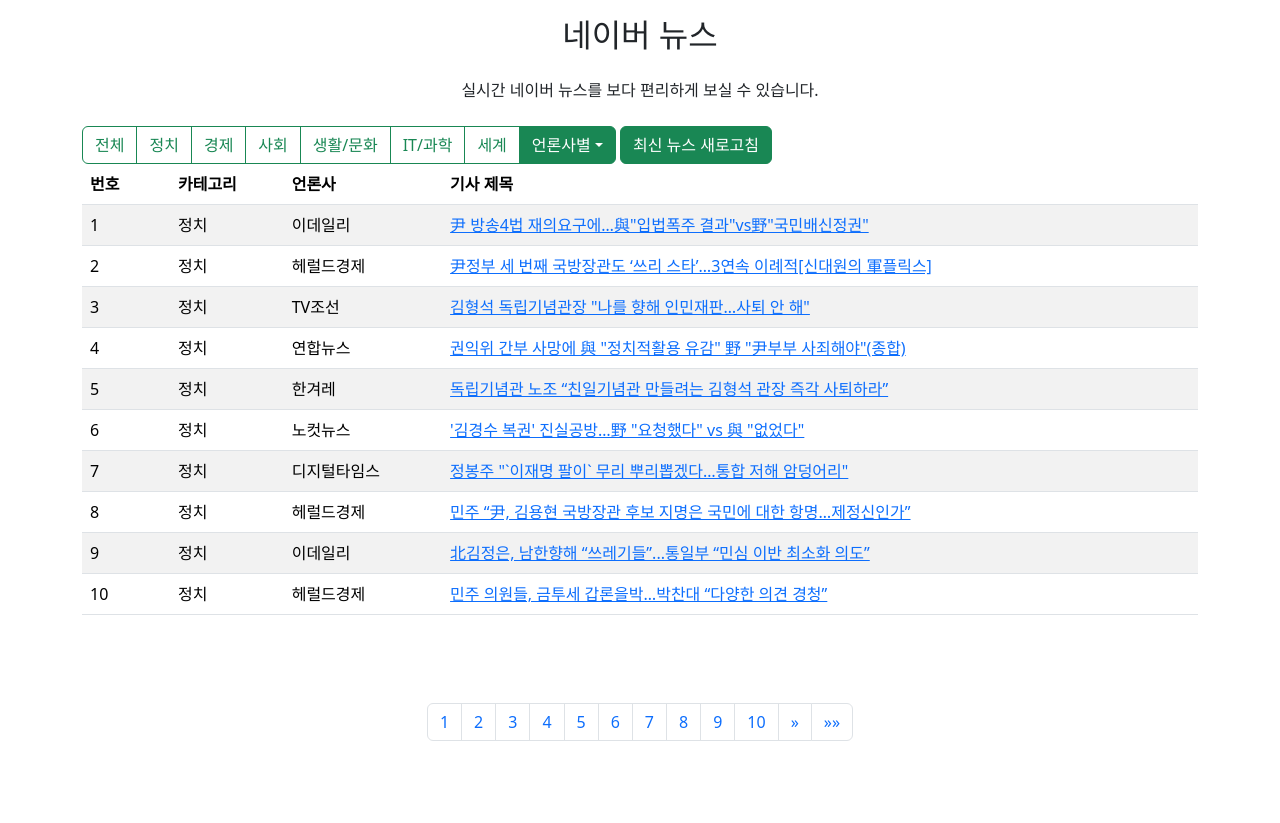
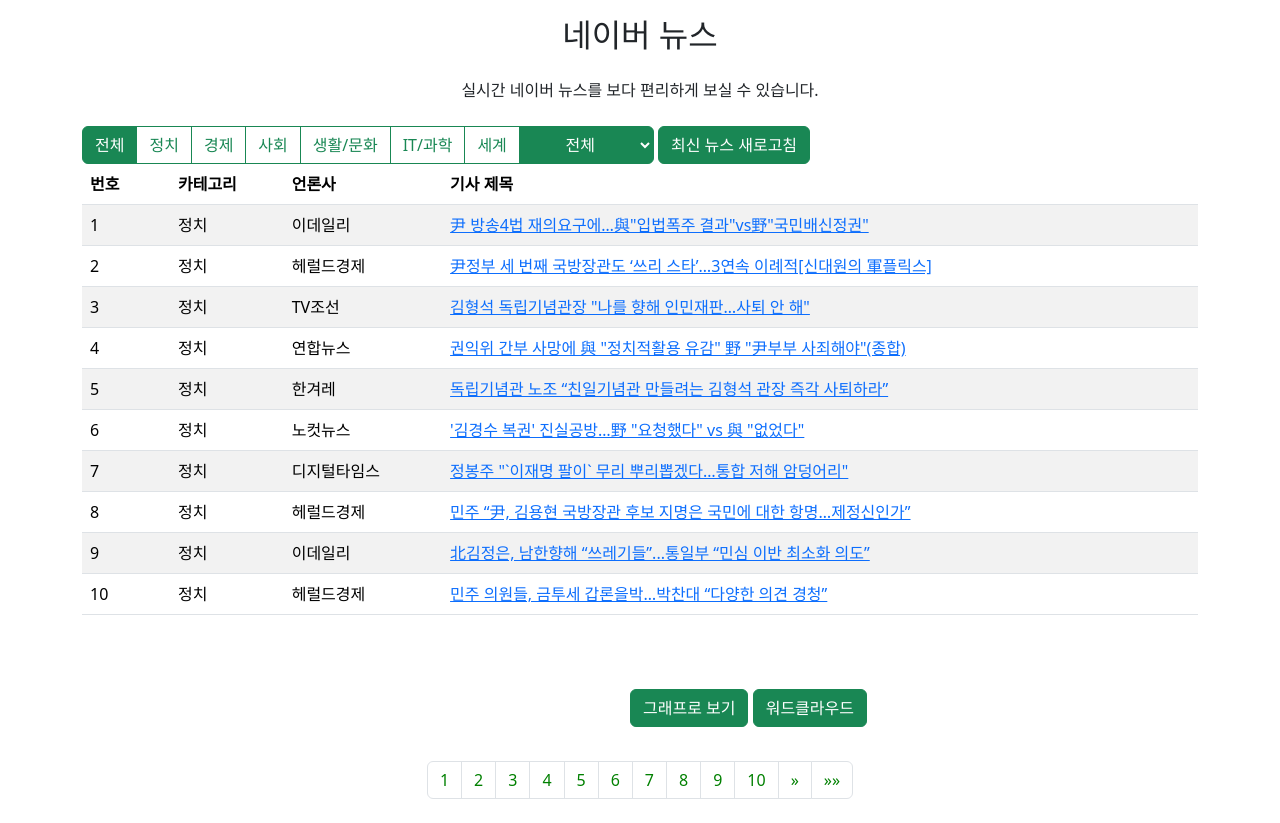
Before and after one commit to haru2175/PythonTeamProJect, a Django app: page /NaverNews/ in a window 1280 px wide. Before the commit the page ends 741 px from the top, so only its background shows below. Run offline with Django 5.2, Linux system fonts and the light colour scheme; data comes from the database, SQL or seed files in the repository.

Commit message:
Team Project #16
건우 수정

```diff
--- a/TeamProject/TeamProject/templates/TeamProject/NaverNews_list.html
+++ b/TeamProject/TeamProject/templates/TeamProject/NaverNews_list.html
@@ -6,34 +6,34 @@
     <meta name="viewport" content="width=device-width, initial-scale=1">
     <link href="https://cdn.jsdelivr.net/npm/bootstrap@5.3.3/dist/css/bootstrap.min.css" rel="stylesheet">
     <script src="https://cdn.jsdelivr.net/npm/bootstrap@5.3.3/dist/js/bootstrap.bundle.min.js"></script>
+    <script src="https://code.jquery.com/jquery-3.6.0.min.js"></script>
 </head>
 <style>
-    body {
-    background-color: white;
+    .pagination{
+        --bs-pagination-hover-color: white;
+        --bs-pagination-hover-bg: green;
+        --bs-pagination-color: green;
     }
 </style>
 <body>
 {% block content %}
 <div class="container mt-3">
+    <!--<h2 class="text-center mb-4">네이버 뉴스</h2>-->
     <h2 class="text-center mb-4">네이버 뉴스</h2>
     <p class="text-center mb-4">실시간 네이버 뉴스를 보다 편리하게 보실 수 있습니다.</p>
 
+    <div class="btn-group" role="group" aria-label="Basic radio toggle button group">
+        <button type="button" class="btn btn-outline-success 전체" onclick="buttonCategory('전체')">전체</button>
+        {% for news in NewsCategory %}
+        <button type="button" class="btn btn-outline-success {{ news.nCategory }}" onclick="buttonCategory('{{ news.nCategory }}')">{{news.nCategory}}</button>
+        {% endfor %}
         <div class="btn-group">
-        <button type="button" class="btn btn-outline-success" onclick="buttonCategory('전체')">전체</button>
-        <button type="button" class="btn btn-outline-success" onclick="buttonCategory('정치')">정치</button>
-        <button type="button" class="btn btn-outline-success" onclick="buttonCategory('경제')">경제</button>
-        <button type="button" class="btn btn-outline-success" onclick="buttonCategory('사회')">사회</button>
-        <button type="button" class="btn btn-outline-success" onclick="buttonCategory('생활/문화')">생활/문화</button>
-        <button type="button" class="btn btn-outline-success" onclick="buttonCategory('IT/과학')">IT/과학</button>
-        <button type="button" class="btn btn-outline-success" onclick="buttonCategory('세계')">세계</button>
-        <div class="btn-group">
-            <button type="button" class="btn btn-success dropdown-toggle" data-bs-toggle="dropdown">언론사별</button>
-            <div class="dropdown-menu">
-                <a class="dropdown-item" href="#" onclick="buttonCompany('전체')">전체</a>
-                {% for news in NewsCategory %}
-                <a class="dropdown-item" href="#" onclick="buttonCompany('{{news.nCompany}}')">{{news.nCompany}}</a>
+            <select class="btn btn-success" id="companySelect">
+                <option>전체</option>
+                {% for news in NewsCompany %}
+                <option value="{{news.nCompany}}">{{news.nCompany}}</option>
                 {% endfor %}
-            </div>
+            </select>
         </div>
     </div>
 
@@ -56,29 +56,19 @@
             <td>{{ news.nCategory }}</td>
             <td>{{ news.nCompany }}</td>
             <td><a href="/NaverNews/view?idx={{news.nIdx}}"/> {{ news.nTitle }}</td>
-            <!--<td><a href="{{ news.nLink }}" />링크</td>-->
         </tr>
         {% endfor %}
         </tbody>
     </table>
 
     <br/><br/>
-    <!--<ul class="pagination justify-content-center">
-        <li class="page-item"><a class="page-link" href="#">&laquo;</a></li>
-        <li class="page-item"><a class="page-link" href="#">1</a></li>
-        <li class="page-item"><a class="page-link" href="#">2</a></li>
-        &lt;!&ndash; <li class="page-item active"><a class="page-link" href="#">2</a></li> &ndash;&gt;
-        <li class="page-item"><a class="page-link" href="#">3</a></li>
-        <li class="page-item"><a class="page-link" href="#">4</a></li>
-        <li class="page-item"><a class="page-link" href="#">5</a></li>
-        <li class="page-item"><a class="page-link" href="#">6</a></li>
-        <li class="page-item"><a class="page-link" href="#">7</a></li>
-        <li class="page-item"><a class="page-link" href="#">8</a></li>
-        <li class="page-item"><a class="page-link" href="#">9</a></li>
-        <li class="page-item"><a class="page-link" href="#">10</a></li>
-        <li class="page-item"><a class="page-link" href="#">&raquo;</a></li>
-    </ul>-->
 </div>
+
+<div class="btn-group-end" style="margin-left: 620px; padding: 10px;">
+  <button type="button" class="btn btn-success">그래프로 보기</button>
+  <button type="button" class="btn btn-success">워드클라우드</button>
+</div>
+
 <!-- 페이징 네비게이션 -->
 <nav aria-label="Page navigation" class="my-4">
     <ul class="pagination justify-content-center">
@@ -124,9 +114,24 @@
     // URLSearchParams 객체를 생성한다.
     var urlParams = new URLSearchParams(queryString);
 
-    // 특정 파라미터의 값을 가져온다 (예: 'exampleParam')
+    // 특정 파라미터의 값을 가져온다
     var company = urlParams.get('company');
     var category = urlParams.get('category');
+
+    // company의 값이 있으면 select option의 value를 지정해서 선택해준다.
+    if(company != null) { $("#companySelect").val(company); }
+
+
+    if(category == null){
+        $(".btn-outline-success.전체").css({"--bs-btn-color": "#fff","--bs-btn-bg": "#198754","--bs-btn-border-color": "#198754","--bs-btn-hover-color": "#fff", "--bs-btn-hover-bg": "#157347", "--bs-btn-hover-border-color": "#146c43", "--bs-btn-focus-shadow-rgb": "60, 153, 110", "--bs-btn-active-color": "#fff", "--bs-btn-active-bg": "#146c43", "--bs-btn-active-border-color": "#13653f", "--bs-btn-active-shadow": "inset 0 3px 5px rgba(0, 0, 0, 0.125)", "--bs-btn-disabled-color": "#fff", "--bs-btn-disabled-bg": "#198754", "--bs-btn-disabled-border-color": "#198754" });
+    } else {
+        var containsSlash = category.includes("/");
+        if(containsSlash){
+            category =  category.replace("/", "\\/");
+        }
+        $("." + category + "").css({"--bs-btn-color": "#fff","--bs-btn-bg": "#198754","--bs-btn-border-color": "#198754","--bs-btn-hover-color": "#fff", "--bs-btn-hover-bg": "#157347", "--bs-btn-hover-border-color": "#146c43", "--bs-btn-focus-shadow-rgb": "60, 153, 110", "--bs-btn-active-color": "#fff", "--bs-btn-active-bg": "#146c43", "--bs-btn-active-border-color": "#13653f", "--bs-btn-active-shadow": "inset 0 3px 5px rgba(0, 0, 0, 0.125)", "--bs-btn-disabled-color": "#fff", "--bs-btn-disabled-bg": "#198754", "--bs-btn-disabled-border-color": "#198754" });
+    }
+
 
     function buttonCategory(category) {
         if (company) {
@@ -145,7 +150,9 @@
         }
     }
 
-    function buttonCompany(company) {
+    $(document).ready(function() {
+        $("#companySelect").on("change", function() {
+            var company = $(this).val();
             if (category) {
                 if(company == '전체'){
                     window.location.href =  window.location.origin + '/NaverNews?category=' + category;
@@ -160,7 +167,9 @@
                     window.location.href =  window.location.origin + '/NaverNews?company=' + company;
                 }
             }
-    }
+        });
+    });
+
 </script>
 </body>
 </html>
--- a/TeamProject/TeamProject/views.py
+++ b/TeamProject/TeamProject/views.py
@@ -19,7 +19,8 @@
     # 요청(request)한 mode, keyword 파라미터를 챙깁니다.
     category = request.GET.get('category', None)
     company = request.GET.get('company', None)
-    NewsCategory = NaverNews.objects.values('nCompany').distinct()
+    NewsCategory = NaverNews.objects.values('nCategory').distinct()
+    NewsCompany = NaverNews.objects.values('nCompany').distinct()
 
     if category:
         NaverNewss = NaverNews.objects.filter(nCategory=category)
@@ -83,7 +84,7 @@
     print('query_params=[' + str(query_params) + ']')
 
 
-    context = {'NaverNewsList': NaverNewsList, 'NewsCategory': NewsCategory, 'beginPage': beginPage, 'endPage': endPage, 'page_range': page_range, 'has_previous': has_previous, 'has_next': has_next, 'query_params': query_params}
+    context = {'NaverNewsList': NaverNewsList, 'NewsCategory': NewsCategory, "NewsCompany" : NewsCompany,  'beginPage': beginPage, 'endPage': endPage, 'page_range': page_range, 'has_previous': has_previous, 'has_next': has_next, 'query_params': query_params}
 
     return render(request, 'TeamProject/NaverNews_list.html', context)
 # end def movie_pagination
```
Also changed, not shown: TeamProject/TeamProject/templates/TeamProject/logo.png (added), TeamProject/TeamProject/templates/TeamProject/logoBack.png (added). Lines whose indentation alone changed are shown as unchanged.
